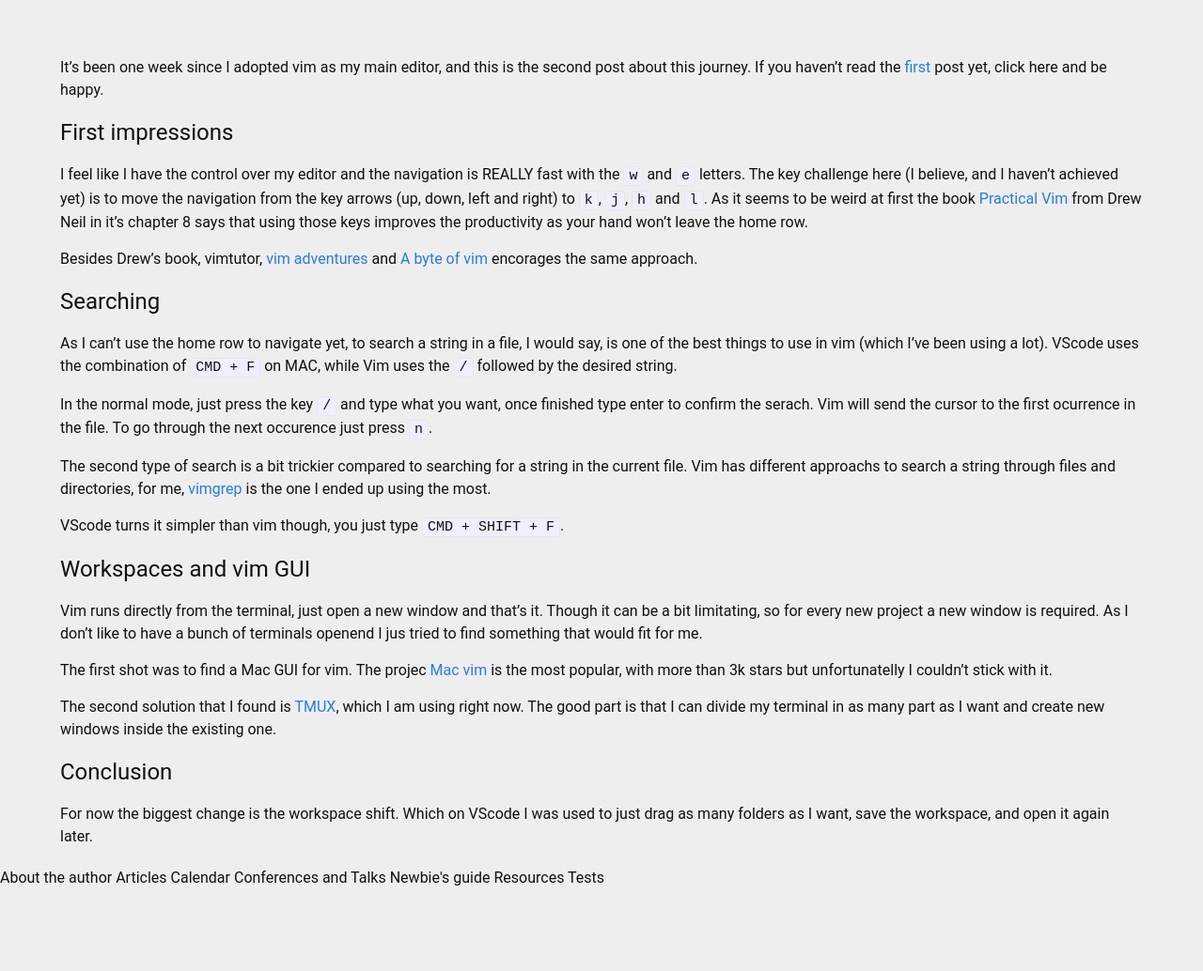
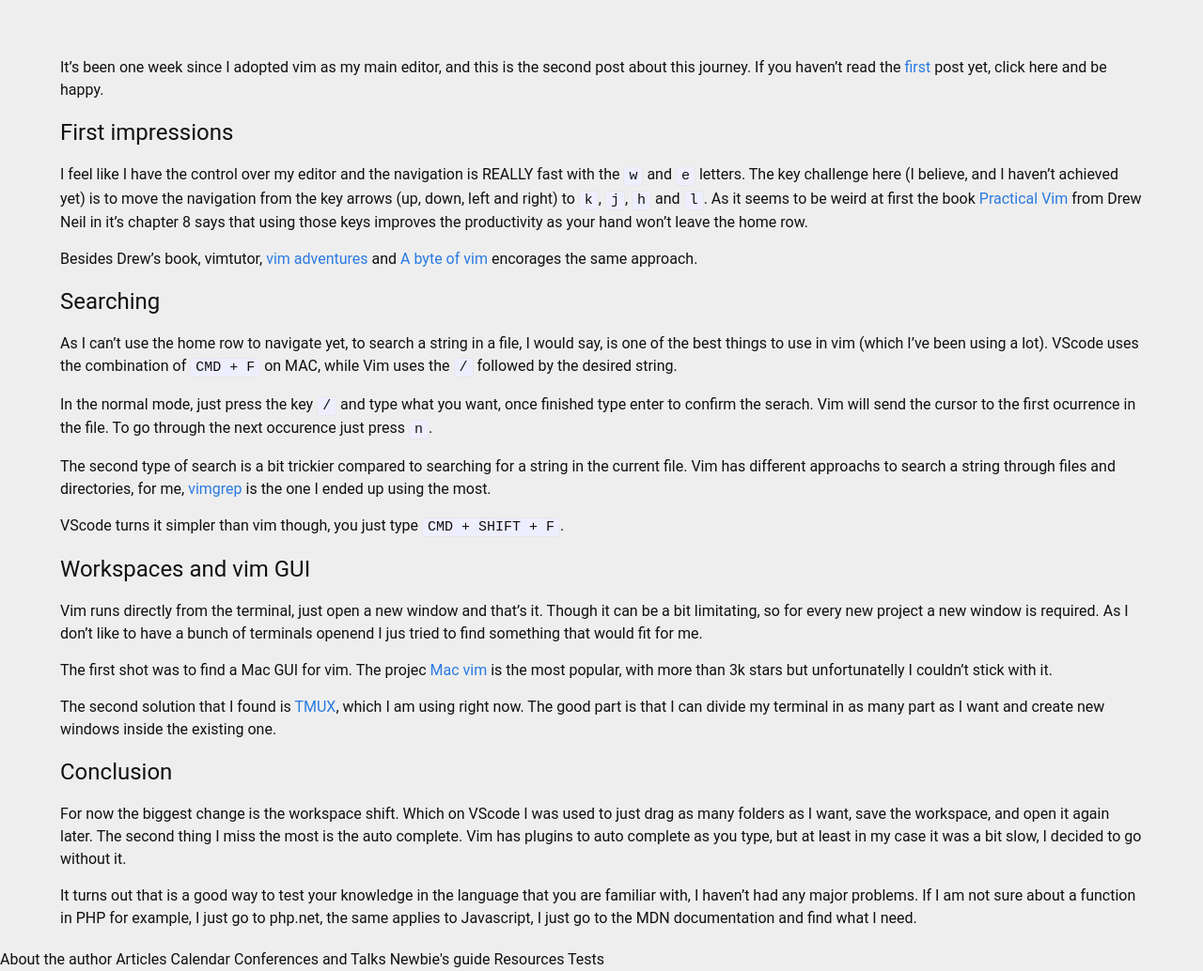
Before and after one commit to tiepdotme/marabesi.com, a Jekyll site: the page built from _posts/2018-01-29-30-days-of-vim-1-week-after.md, in a window 1280 px wide. Shown: the whole page at 94% size. Built offline with Jekyll 4.4.1, drawn with Linux system fonts in a browser that asks for light colours; comment, search, counter and statistics services are not loaded; before the commit the page ends 947 px from its top, so only the background shows below that.

Commit message:
improved conclusion

```diff
--- a/_posts/2018-01-29-30-days-of-vim-1-week-after.md
+++ b/_posts/2018-01-29-30-days-of-vim-1-week-after.md
@@ -61,4 +61,10 @@ inside the existing one.
 ## Conclusion
 
 For now the biggest change is the workspace shift. Which on VScode I was used to just drag as many folders
-as I want, save the workspace, and open it again later.
+as I want, save the workspace, and open it again later. The second thing I miss the most is the auto complete.
+Vim has plugins to auto complete as you type, but at least in my case it was a bit slow, I decided to
+go without it.
+
+It turns out that is a good way to test your knowledge in the language that you are familiar with, I haven't
+had any major problems. If I am not sure about a function in PHP for example, I just go to php.net, the same
+applies to Javascript, I just go to the MDN documentation and find what I need.
```
